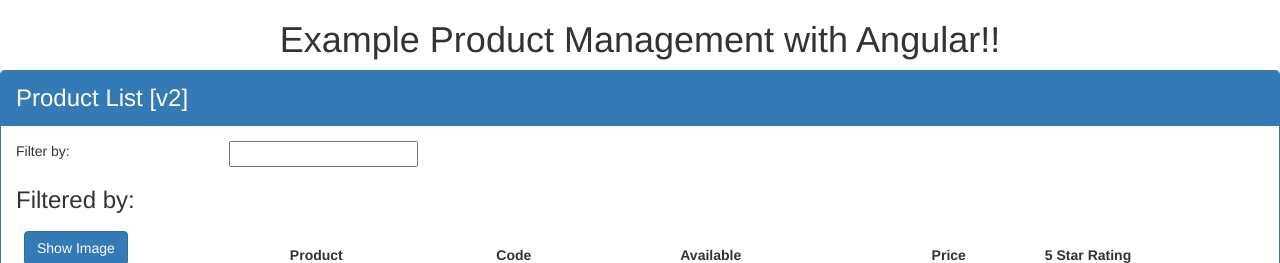
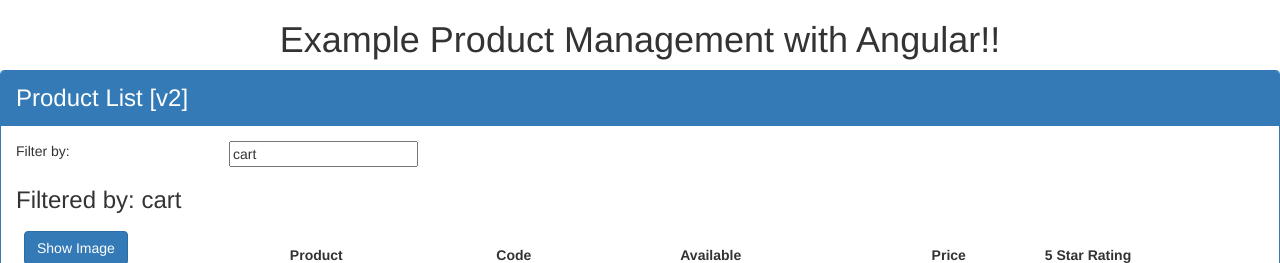
Before and after one commit to Krz-Aramis/Angular-GettingStarted, an Angular app: page / in a window 1280 px wide. Shown: the top 263 px of the page. Built offline with nearby package versions, Linux system fonts and the light colour scheme.

Commit message:
Start filter implementation

```diff
--- a/src/app/app.module.ts
+++ b/src/app/app.module.ts
@@ -1,6 +1,6 @@
 import { BrowserModule } from '@angular/platform-browser';
 import { NgModule } from '@angular/core';
-
+import { FormsModule } from '@angular/forms' ;
 import { AppComponent } from './app.component';
 import { ProductListComponent }  from './products/product-list.component' ;
 
@@ -10,7 +10,8 @@
     ProductListComponent
   ],
   imports: [
-    BrowserModule
+    BrowserModule,
+    FormsModule
   ],
   providers: [],
   bootstrap: [AppComponent]
--- a/src/app/products/product-list.component.html
+++ b/src/app/products/product-list.component.html
@@ -7,13 +7,15 @@
     <div class='row'>
       <div class='col-md-2'>Filter by:</div>
       <div class='col-md-4'>
-        <input type='text' />
+        <input type='text'
+                [(ngModel)]='listFilter'
+                />
       </div>
     </div>
 
     <div class='row'>
       <div class='col-md-6'>
-        <h3>Filtered by:</h3>
+        <h3>Filtered by: {{listFilter}} </h3>
       </div>
     </div>
 
--- a/src/app/products/product-list.component.ts
+++ b/src/app/products/product-list.component.ts
@@ -10,7 +10,7 @@
   imageWidth : number = 50;
   imageMargin: number = 2;
   showImage : boolean = false ;
-
+  listFilter : string = 'cart';
   products: any[] = [
     {
       "productId": 2,
```
